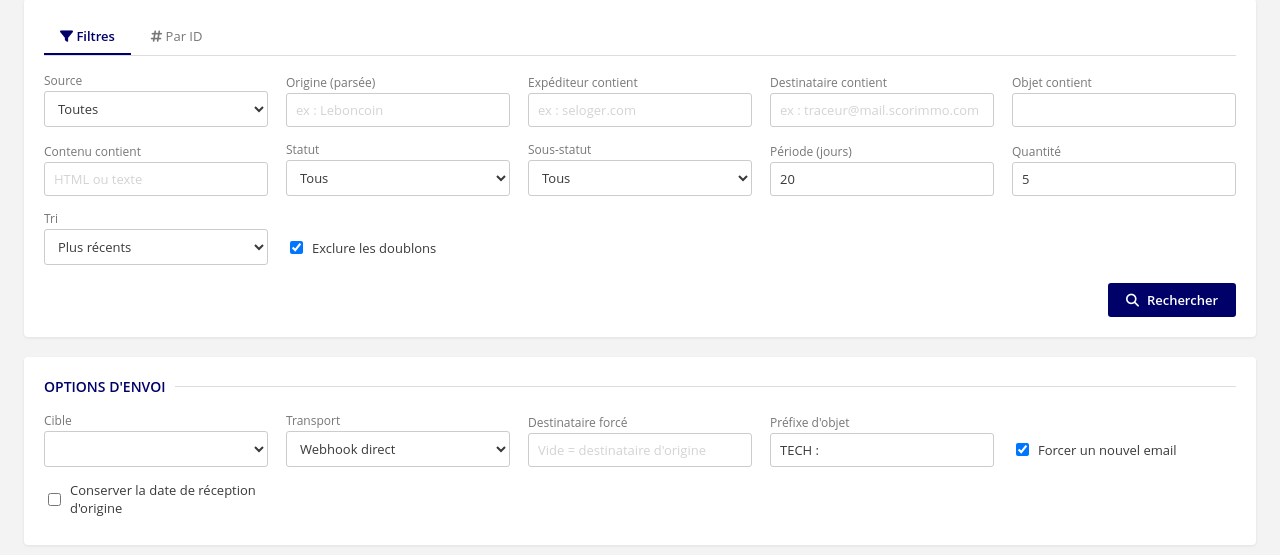
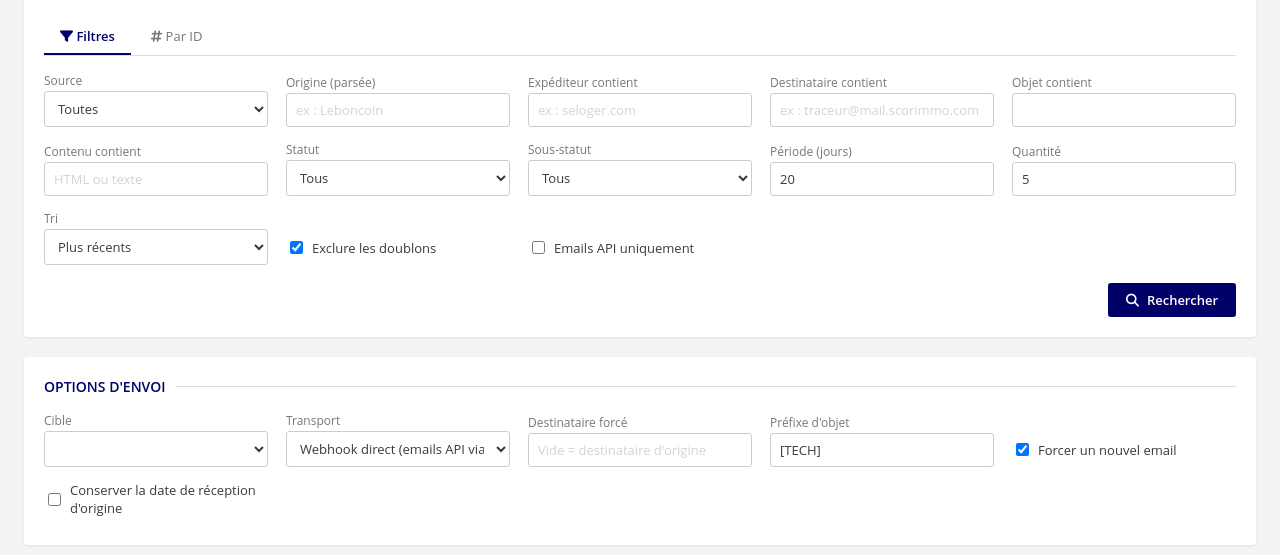
Before and after one commit to lbergougniou/toolV2, a PHP site: page /email/public/Email_Inbound_Replay.php in a window 1280 px wide. Shown: the part 121-676 px from the top of the page. Run offline with PHP 8.4, Linux system fonts and the light colour scheme; lists and menus that the app fills with data are empty.

Commit message:
feat: replay API inbound emails via /api/email

```diff
--- a/public/Email_Inbound_Replay.php
+++ b/public/Email_Inbound_Replay.php
@@ -4,8 +4,9 @@ declare(strict_types=1);
 
 /**
  * Rejeu d'emails reçus (base via tunnel SSH) sur le webhook Oxeva `/email/inbound` de la préprod ou
- * d'une instance locale (test des parsers), signés HMAC, ou par SMTP (swaks) au MTA Oxeva pour tester
- * la chaîne de bout en bout.
+ * d'une instance locale (test des parsers), signés HMAC, par SMTP (swaks) au MTA Oxeva pour tester
+ * la chaîne de bout en bout. En webhook, les emails reçus par l'API sont rejoués sur `/api/email`
+ * (compte API v1) pour les parsers Api*.
  */
 
 require_once __DIR__ . '/../vendor/autoload.php';
@@ -17,7 +18,7 @@ use Dotenv\Dotenv;
 $error = null;
 $emailTypes = [];
 $origins = [];
-/** @var array<string, array{label: string, baseUrl: string, isProd: bool, secretConfigured: bool, recipientDomain: string}> $targets */
+/** @var array<string, array{label: string, baseUrl: string, isProd: bool, secretConfigured: bool, apiConfigured: bool, recipientDomain: string}> $targets */
 $targets = [];
 $smtpTarget = '';
 
@@ -30,6 +31,7 @@ try {
             'baseUrl' => $target->baseUrl(),
             'isProd' => $target->isProd(),
             'secretConfigured' => $target->secret !== '',
+            'apiConfigured' => $target->hasApiCredentials(),
             'recipientDomain' => $target->recipientDomain,
         ];
     }
@@ -43,7 +45,7 @@ try {
 $defaultTarget = $targets[array_key_first($targets) ?? ''] ?? null;
 $targetBaseUrl = $defaultTarget['baseUrl'] ?? '';
 $recipientDomain = $defaultTarget['recipientDomain'] ?? '';
-$canSend = $smtpTarget !== '' || array_filter(array_column($targets, 'secretConfigured')) !== [];
+$canSend = $smtpTarget !== '' || array_filter([...array_column($targets, 'secretConfigured'), ...array_column($targets, 'apiConfigured')]) !== [];
 $e = static fn(string $value): string => htmlspecialchars($value, ENT_QUOTES);
 ?>
 <!DOCTYPE html>
@@ -155,6 +157,9 @@ $e = static fn(string $value): string => htmlspecialchars($value, ENT_QUOTES);
                     <label class="checkbox">
                         <input type="checkbox" name="exclude_duplicates" checked> Exclure les doublons
                     </label>
+                    <label class="checkbox" title="Emails reçus par POST /api/email (marqueur API), rejoués sur /api/email en webhook direct">
+                        <input type="checkbox" name="api_only"> Emails API uniquement
+                    </label>
                 </div>
             </div>
 
@@ -185,7 +190,7 @@ $e = static fn(string $value): string => htmlspecialchars($value, ENT_QUOTES);
             <label class="field">
                 <span>Transport</span>
                 <select name="transport">
-                    <option value="<?= InboundEmailReplayer::TRANSPORT_WEBHOOK ?>">Webhook direct</option>
+                    <option value="<?= InboundEmailReplayer::TRANSPORT_WEBHOOK ?>" title="Emails API sur /api/email, les autres sur /email/inbound">Webhook direct (emails API via /api/email)</option>
                     <option value="<?= InboundEmailReplayer::TRANSPORT_SMTP ?>" <?= $smtpTarget === '' ? 'disabled' : '' ?>>SMTP via MTA Oxeva (<?= $e($smtpTarget ?: 'INBOUND_SMTP_HOST absent') ?>)</option>
                 </select>
             </label>
@@ -199,12 +204,12 @@ $e = static fn(string $value): string => htmlspecialchars($value, ENT_QUOTES);
             </label>
             <label class="field">
                 <span>Préfixe d'objet</span>
-                <input type="text" name="subject_prefix" value="TECH :">
+                <input type="text" name="subject_prefix" value="[TECH]">
             </label>
             <label class="checkbox" title="Id de livraison unique + marqueur invisible : contourne l'idempotence et l'anti-doublon de contenu">
                 <input type="checkbox" name="fresh" checked> Forcer un nouvel email
             </label>
-            <label class="checkbox">
+            <label class="checkbox" title="Sans effet sur les emails API : la date est celle de l'appel">
                 <input type="checkbox" name="keep_date"> Conserver la date de réception d'origine
             </label>
         </div>
--- a/public/css/inbound_replay.css
+++ b/public/css/inbound_replay.css
@@ -286,3 +286,13 @@ dialog pre {
     white-space: pre-wrap;
     word-break: break-word;
 }
+
+.badge-api {
+    display: inline-block;
+    padding: 0 5px;
+    border-radius: 3px;
+    font-size: 11px;
+    font-weight: 600;
+    color: #fff;
+    background: var(--button-default);
+}
--- a/public/js/Email_Inbound_Replay.js
+++ b/public/js/Email_Inbound_Replay.js
@@ -1,6 +1,6 @@
 /**
  * Rejeu d'emails entrants : recherche, aperçu du payload signé et envoi sur le webhook cible
- * (préprod ou instance locale).
+ * (préprod ou instance locale ; emails API sur `/api/email`), ou par SMTP.
  */
 (() => {
     const API_URL = 'api/inbound_replay.php';
@@ -103,7 +103,7 @@
         const formData = new FormData(searchForm);
         const filters = mode === 'ids'
             ? {ids: formData.get('ids')}
-            : {...Object.fromEntries(formData), ids: '', exclude_duplicates: formData.has('exclude_duplicates')};
+            : {...Object.fromEntries(formData), ids: '', exclude_duplicates: formData.has('exclude_duplicates'), api_only: formData.has('api_only')};
 
         setLoading(button, true);
         try {
@@ -132,7 +132,7 @@
                 <td class="ellipsis" title="${escapeHtml(email.sender_email)}">${escapeHtml(email.sender_email)}</td>
                 <td class="ellipsis" title="${escapeHtml(email.to_email)}">${escapeHtml(email.to_email)}</td>
                 <td class="ellipsis" title="${escapeHtml(email.sender_subject)}">${escapeHtml(email.sender_subject)}</td>
-                <td>${escapeHtml(email.origin)}</td>
+                <td>${escapeHtml(email.origin)}${Number(email.is_api) ? ' <span class="badge-api" title="Reçu par /api/email">API</span>' : ''}</td>
                 <td class="nowrap">${escapeHtml(STATUS_LABELS[email.status] ?? email.status)}${email.substatus ? `<br><small>${escapeHtml(email.substatus)}</small>` : ''}</td>
                 <td class="send-status nowrap"></td>
                 <td><button type="button" class="icon-button preview" title="Voir le payload"><i class="fas fa-code"></i></button></td>
--- a/src/Email/InboundEmailReplayer.php
+++ b/src/Email/InboundEmailReplayer.php
@@ -19,6 +19,13 @@ use RuntimeException;
  * Transport `smtp` : l'email est reconstruit en MIME et remis au MTA Oxeva par InboundSmtpSender ;
  * le MTA appelle lui-même le webhook. Teste toute la chaîne (SMTP, extraction MIME, signature côté
  * MTA) mais sans retour direct : l'email créé se retrouve par son destinataire.
+ *
+ * En transport webhook, les emails reçus par l'API (marqueur `API` de additional_data) sont rejoués
+ * sur `POST /api/email` de la cible avec un JWT obtenu par `/api/login_check` (compte API v1) : la
+ * webapp les marque `API` avant parsing, ce qui active les parsers Api* (isFromApi()). Seuls
+ * destinataire, objet et contenu sont envoyés : les champs client de la requête d'origine sont mêlés
+ * au résultat du parsing dans additional_data, le parser travaille donc seul. La date de réception
+ * est celle de l'appel (keep_date sans effet).
  *
  * Cible webhook au choix (option `target`) : la préprod (défaut) ou une instance locale, pour tester
  * les parsers sur son poste. Le SMTP ne vise que la préprod, le MTA routant selon le domaine.
@@ -64,7 +71,7 @@ final readonly class InboundEmailReplayer
 
     /**
      * Préprod depuis INBOUND_TARGET_*, locale depuis INBOUND_LOCAL_* (URL par défaut : serveur Symfony
-     * local), SMTP depuis INBOUND_SMTP_*.
+     * local), comptes API depuis INBOUND_{TARGET,LOCAL}_API_*, SMTP depuis INBOUND_SMTP_*.
      *
      * @param array<string, mixed> $env
      */
@@ -80,6 +87,8 @@ final readonly class InboundEmailReplayer
                 $ppdUrl,
                 (string) ($env['INBOUND_TARGET_SECRET'] ?? ''),
                 trim((string) ($env['INBOUND_RECIPIENT_DOMAIN'] ?? '')),
+                apiUsername: trim((string) ($env['INBOUND_TARGET_API_USERNAME'] ?? '')),
+                apiPassword: (string) ($env['INBOUND_TARGET_API_PASSWORD'] ?? ''),
             ),
             self::TARGET_LOCAL => new InboundWebhookTarget(
                 'Local',
@@ -87,6 +96,8 @@ final readonly class InboundEmailReplayer
                 (string) ($env['INBOUND_LOCAL_SECRET'] ?? ''),
                 trim((string) ($env['INBOUND_LOCAL_RECIPIENT_DOMAIN'] ?? '')),
                 false,
+                trim((string) ($env['INBOUND_LOCAL_API_USERNAME'] ?? '')),
+                (string) ($env['INBOUND_LOCAL_API_PASSWORD'] ?? ''),
             ),
         ], InboundSmtpSender::fromEnv($env));
     }
@@ -182,6 +193,9 @@ final readonly class InboundEmailReplayer
                 $where[] = 'e.substatus = ?';
                 $params[] = $substatus;
             }
+            if (!empty($filters['api_only'])) {
+                $where[] = "JSON_CONTAINS_PATH(e.additional_data, 'one', '$.API')";
+            }
             if (!empty($filters['exclude_duplicates'])) {
                 // Les doublons détectés à la réception sont auto-supprimés en `deleted_auto`.
                 $where[] = "(e.substatus IS NULL OR e.substatus <> 'deleted_auto')";
@@ -192,7 +206,8 @@ final readonly class InboundEmailReplayer
 
         $sql = sprintf(
             'SELECT e.id, e.created_at, e.sender_email, e.to_email, e.sender_subject, e.origin, e.status,
-                    e.substatus, e.lead_id, LENGTH(c.html) AS html_length, LENGTH(c.plain) AS plain_length
+                    e.substatus, e.lead_id, LENGTH(c.html) AS html_length, LENGTH(c.plain) AS plain_length,
+                    JSON_CONTAINS_PATH(e.additional_data, \'one\', \'$.API\') AS is_api
              FROM si_received_email e
              INNER JOIN si_received_email_content c ON c.id = e.content_id
              WHERE %s
@@ -215,28 +230,37 @@ final readonly class InboundEmailReplayer
     {
         $smtp = $this->smtpSender($options);
         $target = $this->target($options);
-        if ($smtp === null && $target->secret === '') {
-            throw new RuntimeException(sprintf('Secret de la cible %s non renseigné dans le .env', $target->label));
+        $envelopeFrom = self::optionalAddress($options, 'envelope_from');
+        $emails = $this->fetchFull($ids);
+        $token = null;
+        if ($smtp === null) {
+            // Prérequis vérifiés avant tout envoi pour ne pas interrompre un lot à moitié rejoué.
+            $viaApi = array_filter(array_column($emails, 'is_api'));
+            if (count($viaApi) < count($emails) && $target->secret === '') {
+                throw new RuntimeException(sprintf('Secret de la cible %s non renseigné dans le .env', $target->label));
+            }
+            $token = $viaApi !== [] ? $this->apiLogin($target) : null;
         }
-        $envelopeFrom = self::optionalAddress($options, 'envelope_from');
         // Tunnel ouvert une fois pour le lot.
         $endpoint = $smtp?->connect();
 
         $results = [];
-        foreach ($this->fetchFull($ids) as $i => $email) {
+        foreach ($emails as $i => $email) {
             if ($i > 0) {
                 usleep(200_000);
             }
             $payload = $this->buildPayload($email, $options);
-            $results[] = ['source_id' => (int) $email['id']] + ($smtp === null
-                ? $this->post($target, $this->encode($payload))
-                : $smtp->send($endpoint, $envelopeFrom ?: $payload['envelope']['from'], $payload['envelope']['to'], $this->buildMime($payload)));
+            $results[] = ['source_id' => (int) $email['id']] + match (true) {
+                $smtp !== null => $smtp->send($endpoint, $envelopeFrom ?: $payload['envelope']['from'], $payload['envelope']['to'], $this->buildMime($payload)),
+                !empty($email['is_api']) => $this->request($target->endpoint('/api/email'), $this->encode($this->buildApiBody($payload)), ['Authorization: Bearer ' . $token], $target->verifyTls),
+                default => $this->post($target, $this->encode($payload)),
+            };
         }
         return $results;
     }
 
     /**
-     * Payload JSON du webhook, ou message MIME brut en transport SMTP.
+     * Payload JSON du webhook (corps de `/api/email` pour un email reçu par l'API), ou message MIME brut en SMTP.
      *
      * @param array<string, mixed> $options
      * @return array<string, mixed>|string
@@ -248,7 +272,11 @@ final readonly class InboundEmailReplayer
             throw new InvalidArgumentException("Email $id introuvable ou anonymisé");
         }
         $payload = $this->buildPayload($emails[0], $options);
-        return $this->smtpSender($options) === null ? $payload : $this->buildMime($payload);
+        return match (true) {
+            $this->smtpSender($options) !== null => $this->buildMime($payload),
+            !empty($emails[0]['is_api']) => $this->buildApiBody($payload),
+            default => $payload,
+        };
     }
 
     /**
@@ -285,7 +313,8 @@ final readonly class InboundEmailReplayer
         }
         $sql = sprintf(
             'SELECT e.id, e.created_at, e.received_date, e.sender_email, e.to_email, e.sender_subject,
-                    e.additional_data, c.plain, c.html
+                    e.additional_data, c.plain, c.html,
+                    JSON_CONTAINS_PATH(e.additional_data, \'one\', \'$.API\') AS is_api
              FROM si_received_email e
              INNER JOIN si_received_email_content c ON c.id = e.content_id
              WHERE e.anonymized_at IS NULL AND e.id IN (%s)
@@ -388,6 +417,44 @@ final readonly class InboundEmailReplayer
     }
 
     /**
+     * JWT du compte API v1 de la cible.
+     */
+    private function apiLogin(InboundWebhookTarget $target): string
+    {
+        if (!$target->hasApiCredentials()) {
+            throw new RuntimeException(sprintf('Compte API de la cible %s non renseigné dans le .env', $target->label));
+        }
+        $result = $this->request(
+            $target->endpoint('/api/login_check'),
+            $this->encode(['username' => $target->apiUsername, 'password' => $target->apiPassword]),
+            [],
+            $target->verifyTls,
+        );
+        $token = $result['response']['token'] ?? null;
+        if (!$result['success'] || !is_string($token)) {
+            $message = is_array($result['response']) ? ($result['response']['message'] ?? '') : (string) $result['response'];
+            throw new RuntimeException(sprintf('Connexion API %s refusée (HTTP %d) : %s', $target->label, $result['code'], $result['error'] ?? $message));
+        }
+        return $token;
+    }
+
+    /**
+     * Corps de `POST /api/email` : le marqueur `fresh` du contenu change aussi le hash anti-doublon API.
+     *
+     * @param array<string, mixed> $payload
+     * @return array<string, string>
+     */
+    private function buildApiBody(array $payload): array
+    {
+        return array_filter([
+            'to_email' => $payload['envelope']['to'],
+            'subject' => $payload['subject'],
+            'plain' => $payload['text'],
+            'html' => $payload['html'],
+        ], static fn(mixed $value): bool => is_string($value));
+    }
+
+    /**
      * Adresse saisie dans les options (vide = non forcée), validée car reprise telle quelle dans
      * les en-têtes MIME et l'enveloppe.
      *
@@ -453,21 +520,30 @@ final readonly class InboundEmailReplayer
         $timestamp = (string) time();
         $signature = 'sha256=' . hash_hmac('sha256', $timestamp . '.' . $body, $target->secret);
 
+        return $this->request($target->url, $body, [
+            'X-Scorimmo-Timestamp: ' . $timestamp,
+            'X-Scorimmo-Signature: ' . $signature,
+        ], $target->verifyTls);
+    }
+
+    /**
+     * POST JSON. Un en-tête Authorization remplace le basic auth éventuel de l'URL.
+     *
+     * @param list<string> $headers
+     * @return array{code: int, success: bool, response: mixed, error: string|null, duration_ms: int}
+     */
+    private function request(string $url, string $body, array $headers, bool $verifyTls): array
+    {
         $start = hrtime(true);
-        $ch = curl_init($target->url);
+        $ch = curl_init($url);
         curl_setopt_array($ch, [
             CURLOPT_RETURNTRANSFER => true,
             CURLOPT_POST => true,
             CURLOPT_POSTFIELDS => $body,
-            CURLOPT_HTTPHEADER => [
-                'Content-Type: application/json',
-                'Accept: application/json',
-                'X-Scorimmo-Timestamp: ' . $timestamp,
-                'X-Scorimmo-Signature: ' . $signature,
-            ],
+            CURLOPT_HTTPHEADER => ['Content-Type: application/json', 'Accept: application/json', ...$headers],
             CURLOPT_TIMEOUT => 60,
-            CURLOPT_SSL_VERIFYPEER => $target->verifyTls,
-            CURLOPT_SSL_VERIFYHOST => $target->verifyTls ? 2 : 0,
+            CURLOPT_SSL_VERIFYPEER => $verifyTls,
+            CURLOPT_SSL_VERIFYHOST => $verifyTls ? 2 : 0,
         ]);
         $response = curl_exec($ch);
         $httpCode = (int) curl_getinfo($ch, CURLINFO_HTTP_CODE);
```
Also changed, not shown: src/Email/InboundWebhookTarget.php (+19 -1 lines), 1 other file.
